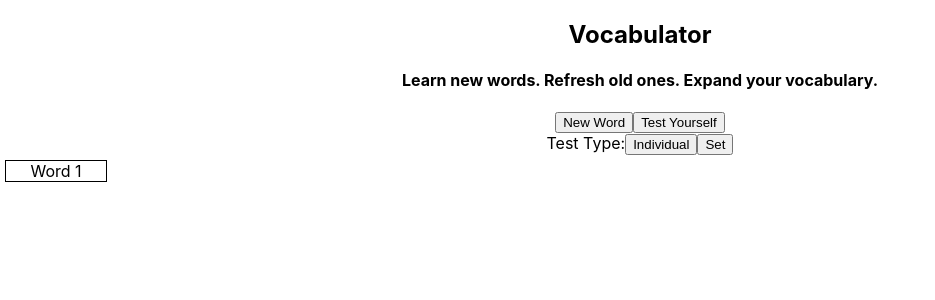
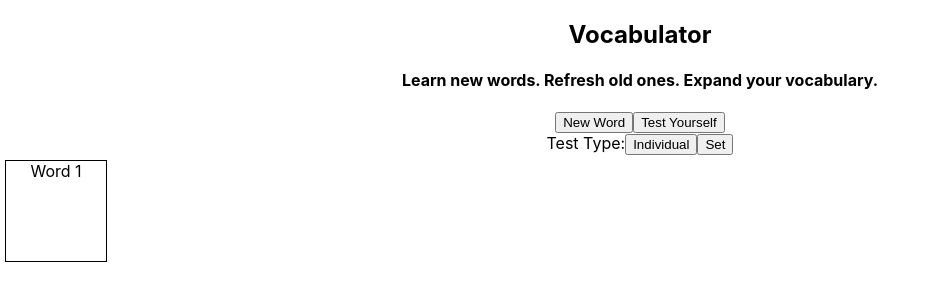
Before and after one commit to mnnalxndr/vocabulator, a React (Create React App) app: page / in a window 1280 px wide. Both pictures are taken after a click on the button "Test Yourself". Shown: the top 300 px of the page, without its empty margins (0-935 px from the left). Built offline with nearby package versions, Linux system fonts and the light colour scheme.

Commit message:
Agent-assisted cleanup after a long break

```diff
--- a/package.json
+++ b/package.json
@@ -11,8 +11,8 @@
     "react-scripts": "3.4.0"
   },
   "scripts": {
-    "start": "react-scripts start",
-    "build": "react-scripts build",
+    "start": "NODE_OPTIONS=--openssl-legacy-provider react-scripts start",
+    "build": "NODE_OPTIONS=--openssl-legacy-provider react-scripts build",
     "test": "react-scripts test",
     "eject": "react-scripts eject"
   },
--- a/src/App.css
+++ b/src/App.css
@@ -46,7 +46,7 @@
 
 .flashcard {
   width: 100px;
-  height: 100pxx;
+  height: 100px;
   margin: 5px;
   display: flex;
   cursor: pointer;
--- a/src/components/Navigation.jsx
+++ b/src/components/Navigation.jsx
@@ -27,12 +27,15 @@ export default function Navigation() {
     case TEST:
       content = <Test />
       break;
-
+    default:
+      content = <WordSearch />;
+      break;
   }
   return (
     <React.Fragment>
       {menuOptions.map(option => (
         <button
+          key={option.value}
           type="button"
           selected={selectedMenu === option.value}
           onClick={() => setSelectedMenu(option.value)}
--- a/src/components/search/Definitions.jsx
+++ b/src/components/search/Definitions.jsx
@@ -1,4 +1,4 @@
-import React, { useEffect, useState } from 'react';
+import React from 'react';
 
 
 
@@ -10,7 +10,7 @@ const Definitions = (props) => {
       {searchTerm}
       {definitionList ?
       definitionList.map(entry => (
-        <div className="definition">
+        <div key={entry.id} className="definition">
           <div>{entry.definition}</div>
           <div>{entry.example}</div>
         </div>
--- a/src/components/search/WordSearch.jsx
+++ b/src/components/search/WordSearch.jsx
@@ -18,7 +18,6 @@ const WordSearch = () => {
       })
       .then(response => response.json())
       .then(results => {
-        debugger;
         setDefinitions(results.results[0].lexicalEntries.map(entry => {
           const def = entry.entries[0].senses[0];
           return {
--- a/src/components/test/Test.jsx
+++ b/src/components/test/Test.jsx
@@ -47,6 +47,7 @@ export default function Test() {
       {'Test Type:'}
       {TEST_TYPES.map(type => (
         <button
+          key={type.value}
           onClick={() => setTestType(type.value)}
         >
           {type.label}
@@ -56,8 +57,9 @@ export default function Test() {
         {
           testType === INDIVIDUAL
           ? <Flashcard word={wordList[0].word} definition={wordList[0].definition} />
-          : wordList.map(word => (
+          : wordList.map((word, index) => (
             <Flashcard
+              key={index}
               word={word.word}
               definition={word.definition}
             />
```
Also changed, not shown: 2 other files (tests, documents, lock files or other folders).
